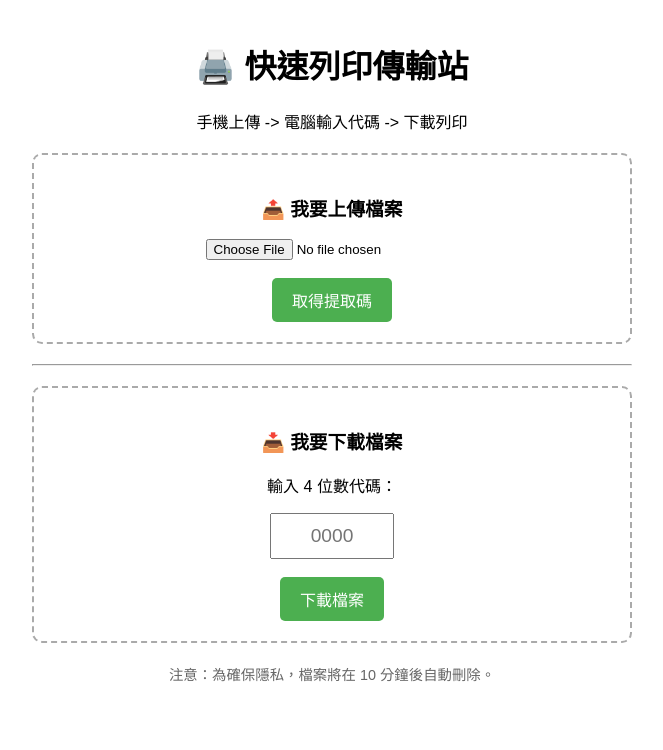
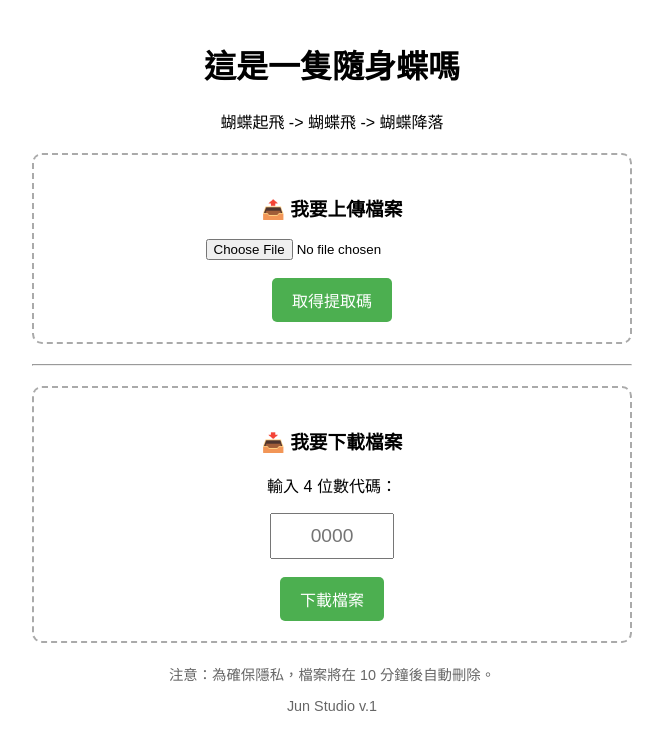
Before and after one commit to jennylyj/quick-print, a Flask app: page / in a window 1280 px wide. Shown: the top 750 px of the page, without its empty margins (308-971 px from the left). Run offline with Flask 3, Linux system fonts and the light colour scheme.

Commit message:
更新標題和內容，將「快速列印傳輸站」改為「這是一隻隨身蝶」，並調整相關描述

```diff
--- a/templates/index.html
+++ b/templates/index.html
@@ -3,7 +3,7 @@
 <head>
     <meta charset="UTF-8">
     <meta name="viewport" content="width=device-width, initial-scale=1.0">
-    <title>快速列印傳輸站</title>
+    <title>這是一隻隨身蝶</title>
     <style>
         body { font-family: sans-serif; max-width: 600px; margin: 0 auto; padding: 20px; text-align: center; }
         .box { border: 2px dashed #aaa; padding: 20px; margin: 20px 0; border-radius: 10px; }
@@ -14,13 +14,13 @@
     </style>
 </head>
 <body>
-    <h1>🖨️ 快速列印傳輸站</h1>
-    <p>手機上傳 -> 電腦輸入代碼 -> 下載列印</p>
+    <h1>這是一隻隨身蝶嗎</h1>
+    <p>蝴蝶起飛 -> 蝴蝶飛 -> 蝴蝶降落</p>
 
     <!-- 如果刚刚有上傳成功，顯示代碼 -->
     {% if new_code %}
     <div style="background-color: #e8f5e9; padding: 20px; border-radius: 10px;">
-        <h2>檔案上傳成功！</h2>
+        <h2>蝴蝶成功起飛！</h2>
         <p>請在公用電腦輸入此代碼 (10分鐘內有效)</p>
         <div class="code-display">{{ new_code }}</div>
         <a href="/">返回首頁</a>
@@ -52,5 +52,6 @@
     {% endif %}
 
     <p class="instruction">注意：為確保隱私，檔案將在 10 分鐘後自動刪除。</p>
+    <p class="instruction">Jun Studio v.1</p>
 </body>
 </html>
```
Also changed, not shown: t.py (deleted).
